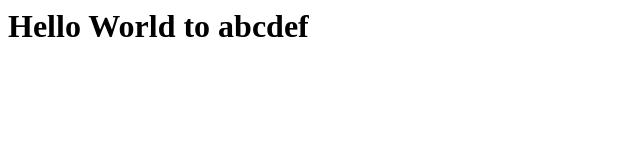
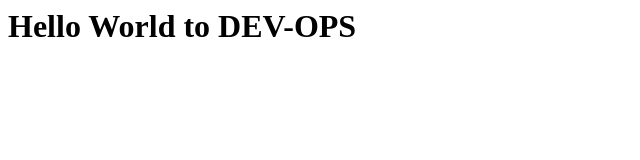
Before and after one commit to garvdohere/developer, a plain HTML site: page index.html in a window 1280 px wide. Shown: the whole page, without its empty margins (0-640 px from the left). Drawn offline with Linux system fonts and the light colour scheme.

Commit message:
Update index.html

```diff
--- a/index.html
+++ b/index.html
@@ -1,7 +1,7 @@
 <html>
   <body>
     <h1>
-      Hello World to abcdef
+      Hello World to DEV-OPS
     </h1>
   </body>
 </html>
```
